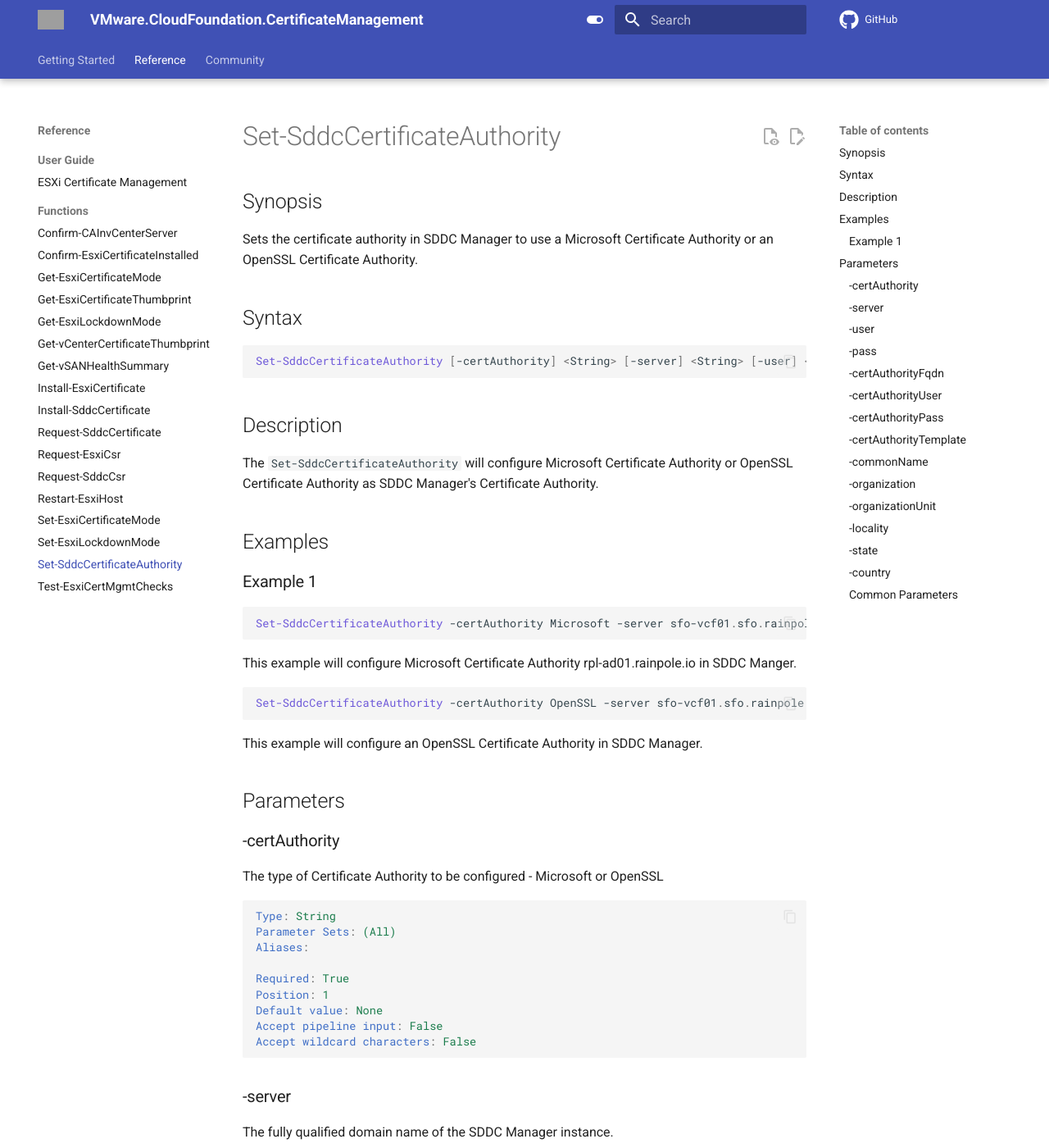
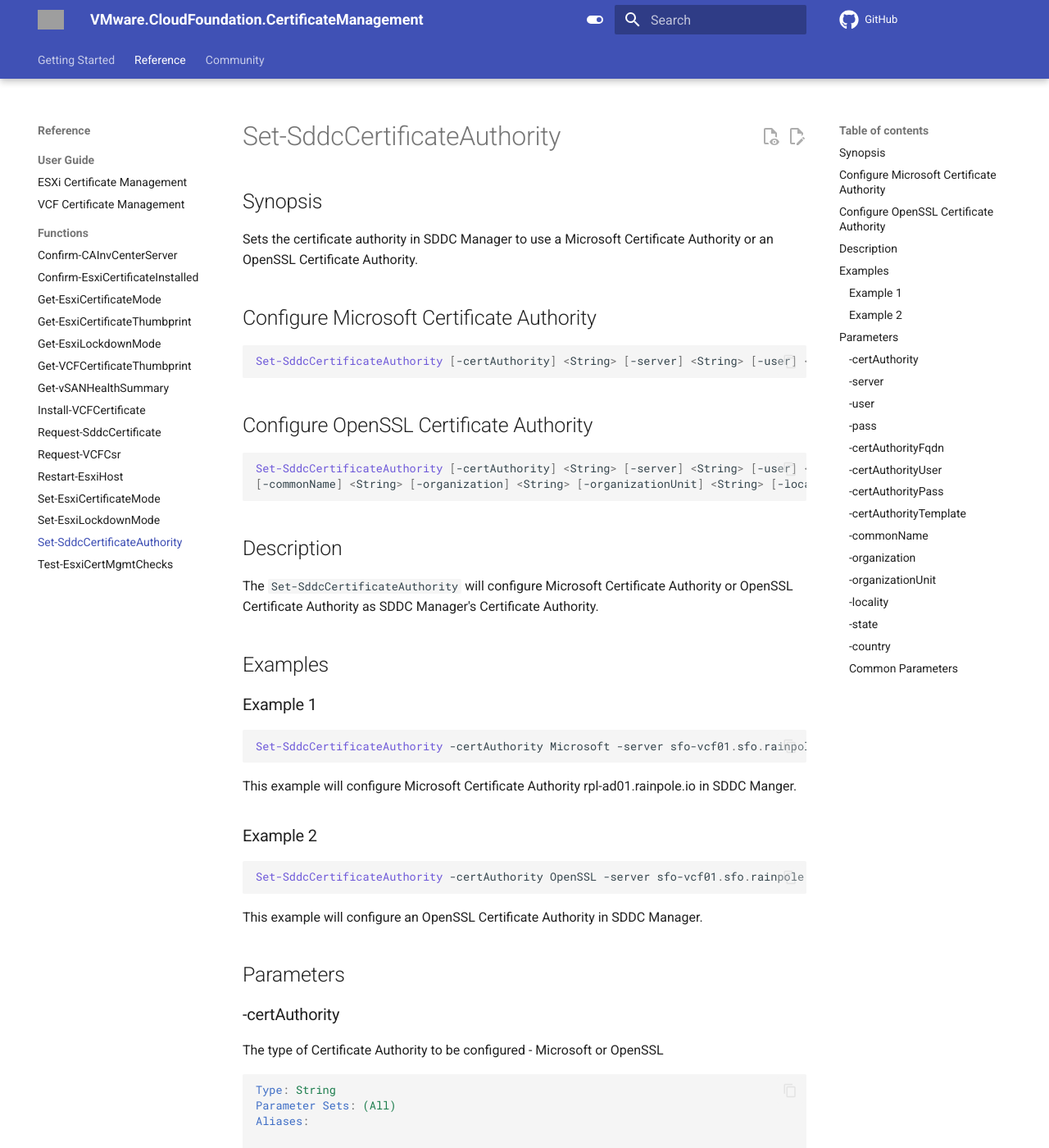
Before and after one commit to vmware/powershell-module-for-vmware-cloud-foundation-certificate-management, an MkDocs documentation site: the page built from docs/documentation/functions/Set-SddcCertificateAuthority.md, in a window 1280 px wide and 1400 px high. Shown: the whole window at 82% size. Built offline with MkDocs 1.6.1 and Material for MkDocs 9.7.7, drawn with Linux system fonts in a browser that asks for light colours; comment, search, counter and statistics services are not loaded; the version menu is left out; grey boxes are pictures that could not be loaded.

Commit message:
docs: updates and new reference guide for VCF cert mgmt
Ref: #60

Signed-off-by: bhumitra nagar <bnagar@vmware.com>

````diff
--- a/docs/documentation/functions/Set-SddcCertificateAuthority.md
+++ b/docs/documentation/functions/Set-SddcCertificateAuthority.md
@@ -4,10 +4,17 @@
 
 Sets the certificate authority in SDDC Manager to use a Microsoft Certificate Authority or an OpenSSL Certificate Authority.
 
-## Syntax
+## Configure Microsoft Certificate Authority
 
 ```powershell
 Set-SddcCertificateAuthority [-certAuthority] <String> [-server] <String> [-user] <String> [-pass] <String> [-certAuthorityFqdn] <String> [-certAuthorityUser] <String> [-certAuthorityPass] <String> [-certAuthorityTemplate] <String> [<CommonParameters>]
+```
+
+## Configure OpenSSL Certificate Authority
+
+```powershell
+Set-SddcCertificateAuthority [-certAuthority] <String> [-server] <String> [-user] <String> [-pass] <String>
+[-commonName] <String> [-organization] <String> [-organizationUnit] <String> [-locality] <String> [-state] <String> [-country] <String> [<CommonParameters>]
 ```
 
 ## Description
@@ -23,6 +30,8 @@
 ```
 
 This example will configure Microsoft Certificate Authority rpl-ad01.rainpole.io in SDDC Manger.
+
+### Example 2
 
 ```powershell
 Set-SddcCertificateAuthority -certAuthority OpenSSL -server sfo-vcf01.sfo.rainpole.io -user administrator@vsphere.local -pass VMw@re1! -commonName "sfo-vcf01.sfo.rainpole.io" -organization "Rainpole" -organizationUnit "Platform Engineering" -locality "San Francisco" -state CA -country US
--- a/mkdocs.yml
+++ b/mkdocs.yml
@@ -129,19 +129,18 @@
 - Reference:
   - User Guide:
     - ESXi Certificate Management: documentation/user-guide/esxi-certificate-management.md
+    - VCF Certificate Management: documentation/user-guide/vcf-certificate-management.md
   - Functions:
     - Confirm-CAInvCenterServer: documentation/functions/Confirm-CAInvCenterServer.md
     - Confirm-EsxiCertificateInstalled: documentation/functions/Confirm-EsxiCertificateInstalled.md
     - Get-EsxiCertificateMode: documentation/functions/Get-EsxiCertificateMode.md
     - Get-EsxiCertificateThumbprint: documentation/functions/Get-EsxiCertificateThumbprint.md
     - Get-EsxiLockdownMode: documentation/functions/Get-EsxiLockdownMode.md
-    - Get-vCenterCertificateThumbprint: documentation/functions/Get-vCenterCertificateThumbprint.md
+    - Get-VCFCertificateThumbprint: documentation/functions/Get-VCFCertificateThumbprint.md
     - Get-vSANHealthSummary: documentation/functions/Get-vSANHealthSummary.md
-    - Install-EsxiCertificate: documentation/functions/Install-EsxiCertificate.md
-    - Install-SddcCertificate: documentation/functions/Install-SddcCertificate.md
+    - Install-VCFCertificate: documentation/functions/Install-VCFCertificate.md
     - Request-SddcCertificate: documentation/functions/Request-SddcCertificate.md
-    - Request-EsxiCsr: documentation/functions/Request-EsxiCsr.md
-    - Request-SddcCsr: documentation/functions/Request-SddcCsr.md
+    - Request-VCFCsr: documentation/functions/Request-VCFCsr.md
     - Restart-EsxiHost: documentation/functions/Restart-EsxiHost.md
     - Set-EsxiCertificateMode: documentation/functions/Set-EsxiCertificateMode.md
     - Set-EsxiLockdownMode: documentation/functions/Set-EsxiLockdownMode.md
````
Also changed, not shown: CHANGELOG.md (+3 -0 lines), docs/documentation/functions/Install-VCFCertificate.md (+3 -3 lines), docs/documentation/functions/Request-VCFCsr.md (+1 -1 lines), docs/documentation/user-guide/esxi-certificate-management.md (+1 -1 lines), docs/documentation/user-guide/vcf-certificate-management.md (added, +133 -0 lines), 3 other files.
